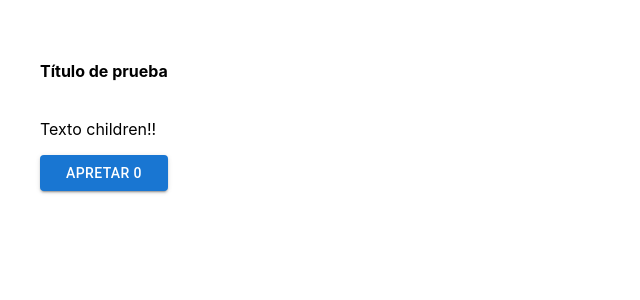
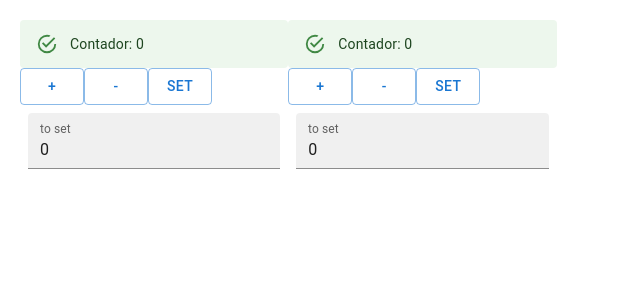
Before and after one commit to mattid89/react-typescript, a React (Create React App) app: page / in a window 1280 px wide. Shown: the top 300 px of the page, without its empty margins (0-640 px from the left). Built offline with nearby package versions, Linux system fonts and the light colour scheme.

Commit message:
nuevo custom hook para usar useReducer. nuevo componente para usar el reducer. config para correr proyecto desde el vscode.

```diff
--- a/src/App.tsx
+++ b/src/App.tsx
@@ -1,29 +1,36 @@
 import React from 'react';
-import Prueba from './Components/Prueba/Prueba';
 import './App.css';
+import ContadorReducer from './Components/ContadorReducer/ContadorReducer';
 
 function App() {
     return (
         <>
+
             <div className="padding flex-row">
 
-          <Prueba title={'Título de prueba'}>
+                <ContadorReducer />
+                <ContadorReducer />
+
+                {/* <Prueba title={'Título de prueba'}>
                     <p>Texto children!!</p>
                     </Prueba>
 
-          {/* <Prueba>
+                    <Prueba>
                     <p>Texto children con default prop!!</p>
                     </Prueba>
 
                     <Prueba title={'Tarjeta'}>
                     <p>Sigo probando ...</p>
-          </Prueba> */}
+                    </Prueba>
+                */}
 
             </div>
 
-      {/* <div className="padding flex-row">
+            {/*
+                <div className="padding flex-row">
                     <MyCard></MyCard>
-      </div> */}
+                </div>
+            */}
         </>
     );
 }
--- /dev/null
+++ b/src/Components/ContadorReducer/ContadorReducer.tsx
@@ -0,0 +1,31 @@
+import { Alert, Box, Button, TextField } from "@mui/material"
+import { useState } from "react"
+import useCounterReducer from "../../Hooks/UseCounterReducer"
+
+
+const ContadorReducer = () => {
+      const [state, dispatch] = useCounterReducer()
+      const [valor, setValor] = useState('0')
+
+      return (
+            <div>
+                  <Alert severity="success">Contador: {state.contador}</Alert>
+                  <Button variant="outlined" onClick={() => dispatch({ type: 'increment', payload: 0 })}>+</Button>
+                  <Button variant="outlined" onClick={() => dispatch({ type: 'decrement', payload: 0 })}>-</Button>
+                  <Button variant="outlined" onClick={() => dispatch({ type: 'set', payload: parseInt(valor) })}>Set</Button>
+
+                  <Box component="form" sx={{'& > :not(style)': { m: 1, width: '25ch' }}} noValidate autoComplete="off">
+                        <TextField
+                              onChange={(e) => setValor(e.target.value)}
+                              value={valor}
+                              id="filled-basic"
+                              label="to set"
+                              variant="filled"
+                              type="text"
+                        />
+                  </Box>
+            </div>
+      )
+}
+
+export default ContadorReducer
--- /dev/null
+++ b/src/Hooks/UseCounterReducer.tsx
@@ -0,0 +1,19 @@
+import { useReducer } from "react"
+
+const useCounterReducer = () => {
+
+      const initialState: { contador: number } = { contador: 0 }
+
+      const reducer = (state: { contador: number }, action: { type: string, payload: number }) => {
+            switch (action.type) {
+                  case 'increment': return { contador: state.contador + 1 }
+                  case 'decrement': return { contador: state.contador - 1 }
+                  case 'set': return { contador: action.payload }
+                  default: return state
+            }
+      }
+
+      return useReducer(reducer, initialState)
+}
+
+export default useCounterReducer
```
Lines whose indentation alone changed are shown as unchanged.
